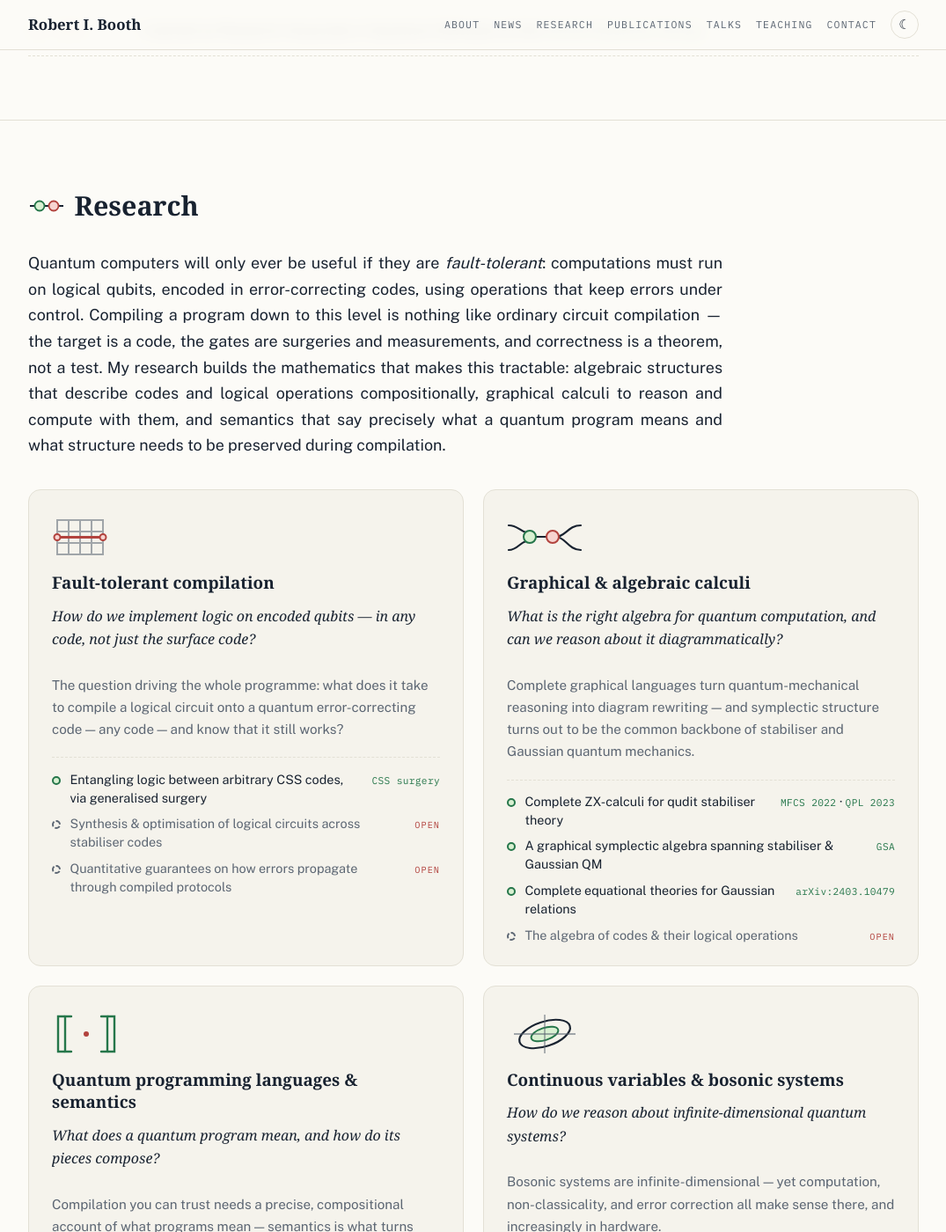
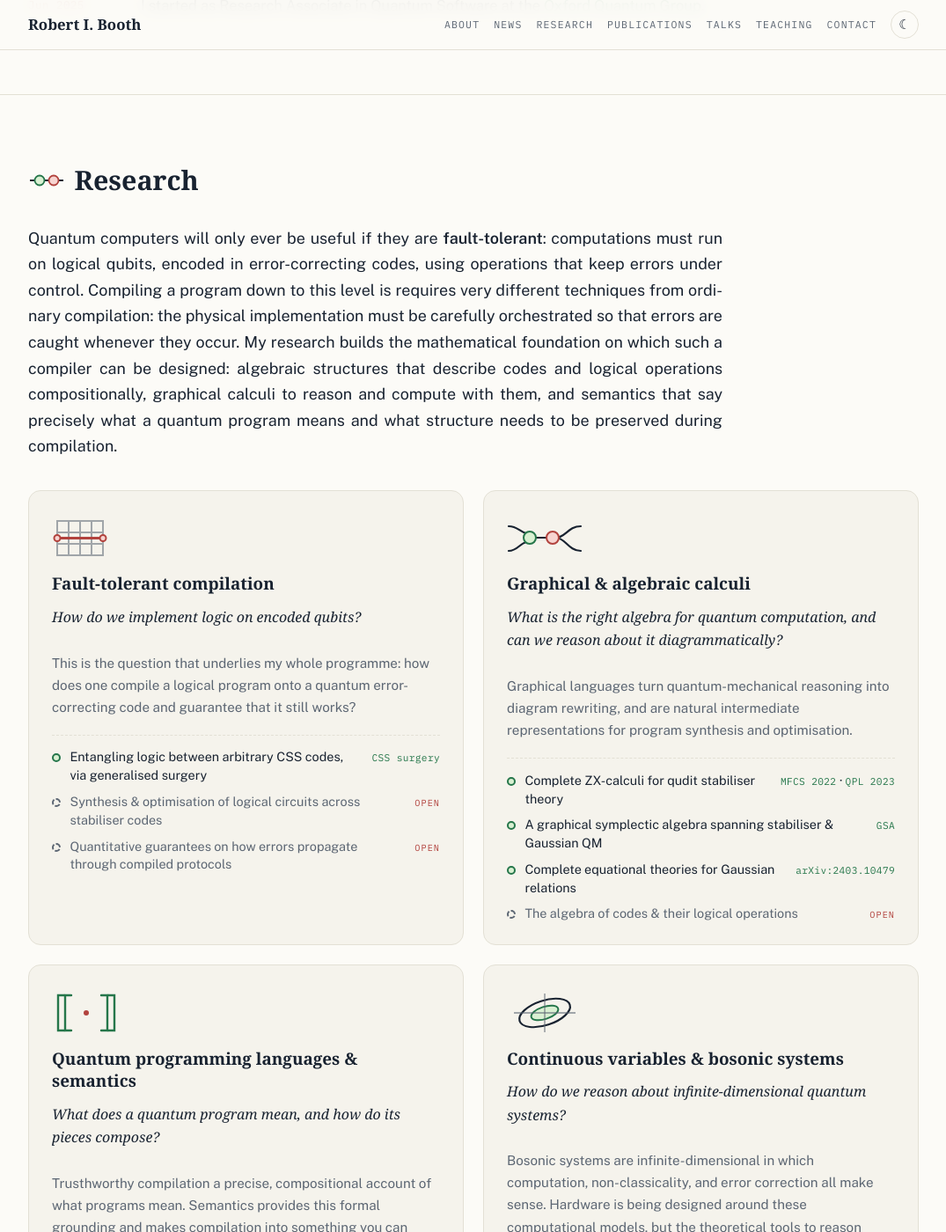
Before and after one commit to rivanbooth/rivanbooth.github.io, a Jekyll site: the page built from index.html, in a window 1280 px wide and 1400 px high, scrolled down 2027 px. Shown: the whole window at 88% size, without its empty margins (102-1177 px from the left). Built offline with Jekyll 4.4.1, drawn with Linux system fonts in a browser that asks for light colours; some web fonts are replaced; some of the changed text lies outside the part shown.

Commit message:
Clean up language

```diff
--- a/_config.yml
+++ b/_config.yml
@@ -5,20 +5,19 @@
 # ---------------------------------------------------------------------------
 
 title: Robert I. Booth
-tagline: The mathematics of fault-tolerant quantum software.
+tagline: Research Associate in Quantum Software
 description: >-
   Robert I. Booth is a researcher in quantum computation at the University of
   Oxford, working on fault-tolerant quantum compilation, graphical and algebraic
   calculi, and the semantics of quantum programming languages.
-og_description: >-
-  The mathematics of fault-tolerant quantum software — algebra, diagrams, and semantics.
 
 url: "https://robertbooth.fr"
 affiliation: Quantum Group · University of Oxford
 
 intro: >-
-  I develop the algebra, diagrammatic calculi, and programming-language semantics
-  needed to compile reliable computations onto error-corrected quantum computers.
+  I work on the mathematical foundations of fault-tolerance which are needed
+  to compile computations into reliable error-corrected implementations on
+  quantum computers.
 
 # Contact block
 contact:
--- a/_data/prose.yml
+++ b/_data/prose.yml
@@ -15,32 +15,33 @@ about_2: >-
   The problem that most excites me at the moment is <strong>fault-tolerant
   quantum compilation</strong>: any useful quantum computation will have to
   run on error-corrected, logical qubits, and we still lack the mathematical
-  tools to compile programs onto them systematically — across different
-  codes and architectures, with guarantees that the result still works. I
+  tools to compile programs onto them systematically across different
+  codes and architectures, with guarantees that the result is still correct. I
   attack this with the tools I know best: algebra (especially symplectic and
   stabiliser structure), category theory, graphical calculi, and the design
-  and semantics of quantum programming languages.
+  and semantics of programming languages.
 
 research_lede: >-
   Quantum computers will only ever be useful if they are
-  <em>fault-tolerant</em>: computations must run on logical qubits,
+  <strong>fault-tolerant</strong>: computations must run on logical qubits,
   encoded in error-correcting codes, using operations that keep errors under
-  control. Compiling a program down to this level is nothing like ordinary
-  circuit compilation — the target is a code, the gates are surgeries and
-  measurements, and correctness is a theorem, not a test. My research builds
-  the mathematics that makes this tractable: algebraic structures that describe
-  codes and logical operations compositionally, graphical calculi to reason
-  and compute with them, and semantics that say precisely what a quantum
-  program means and what structure needs to be preserved during compilation.
+  control. Compiling a program down to this level is requires very different
+  techniques from ordinary compilation: the physical implementation must be
+  carefully orchestrated so that errors are caught whenever they occur. My
+  research builds the mathematical foundation on which such a compiler can be
+  designed: algebraic structures that describe codes and logical operations
+  compositionally, graphical calculi to reason and compute with them, and
+  semantics that say precisely what a quantum program means and what structure
+  needs to be preserved during compilation.
 
 earlier_work: >-
-  <strong>Earlier work.</strong> My PhD extended measurement-based quantum
+  <strong>Earlier work:</strong> My PhD extended measurement-based quantum
   computation beyond qubits and before that I worked on experimental quantum
   thermodynamics and metrology in Rome.
 
 long_game: >-
-  <strong>The long game:</strong> these threads converge on a single algebraic
-  framework for fault-tolerant compilation — one in which logical operations
+  <strong>Long term:</strong> these threads converge on a single algebraic
+  framework for fault-tolerant compilation: one in which logical operations
   on any code can be described, synthesised, optimised, and formally verified,
   with quantitative guarantees on how errors propagate.
 
--- a/_data/research.yml
+++ b/_data/research.yml
@@ -3,8 +3,8 @@
 
 - icon: lattice
   title: "Fault-tolerant compilation"
-  question: "How do we implement logic on encoded qubits — in any code, not just the surface code?"
-  body: "The question driving the whole programme: what does it take to compile a logical circuit onto a quantum error-correcting code — any code — and know that it still works?"
+  question: "How do we implement logic on encoded qubits?"
+  body: "This is the question that underlies my whole programme: how does one compile a logical program onto a quantum error-correcting code and guarantee that it still works?"
   subobjectives:
     - text: "Entangling logic between arbitrary CSS codes, via generalised surgery"
       done: true
@@ -18,7 +18,7 @@
 - icon: spiders
   title: "Graphical & algebraic calculi"
   question: "What is the right algebra for quantum computation, and can we reason about it diagrammatically?"
-  body: "Complete graphical languages turn quantum-mechanical reasoning into diagram rewriting — and symplectic structure turns out to be the common backbone of stabiliser and Gaussian quantum mechanics."
+  body: "Graphical languages turn quantum-mechanical reasoning into diagram rewriting, and are natural intermediate representations for program synthesis and optimisation."
   subobjectives:
     - text: "Complete ZX-calculi for qudit stabiliser theory"
       done: true
@@ -39,7 +39,7 @@
 - icon: brackets
   title: "Quantum programming languages & semantics"
   question: "What does a quantum program mean, and how do its pieces compose?"
-  body: "Compilation you can trust needs a precise, compositional account of what programs mean — semantics is what turns compilation into something you can verify."
+  body: "Trusthworthy compilation a precise, compositional account of what programs mean. Semantics provides this formal grounding and makes compilation into something you can verify."
   subobjectives:
     - text: "Denotational semantics for stabiliser quantum programs"
       done: true
@@ -61,7 +61,7 @@
 - icon: phasespace
   title: "Continuous variables & bosonic systems"
   question: "How do we reason about infinite-dimensional quantum systems?"
-  body: "Bosonic systems are infinite-dimensional — yet computation, non-classicality, and error correction all make sense there, and increasingly in hardware."
+  body: "Bosonic systems are infinite-dimensional in which computation, non-classicality, and error correction all make sense. Hardware is being designed around these computational models, but the theoretical tools to reason about them are nowhere near as developped as for qubits."
   subobjectives:
     - text: "Flow & determinism for CV measurement-based computation"
       done: true
--- a/index.html
+++ b/index.html
@@ -25,7 +25,6 @@ layout: default
       <div class="derivation-scroll">
         {% include derivation.svg %}
       </div>
-      <figcaption>three CNOTs = one swap, one rewrite at a time</figcaption>
     </figure>
   </div>
 </header>
```
Also changed, not shown: 1 other file.
